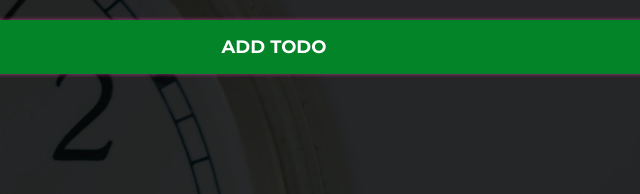
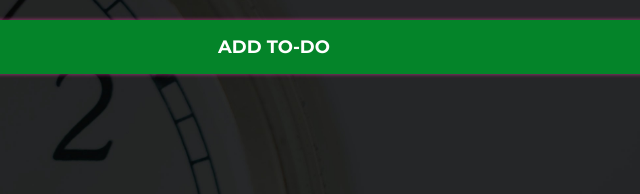
Before and after one commit to PANKAJ-SHARMA01/ToDoApp, a plain HTML site: page index.html in a window 1280 px wide. Shown: the part 235-429 px from the top of the page, 366-1006 px from the left. Drawn offline with Linux system fonts and the light colour scheme.

Commit message:
Update index.html

```diff
--- a/index.html
+++ b/index.html
@@ -53,7 +53,7 @@
 					</label>
 				</div> -->
 
-				<input type="submit" value="Add todo" />
+				<input type="submit" value="Add to-do" />
 			</form>
 		</section>
 		<!-- End of New Todo -->
```
